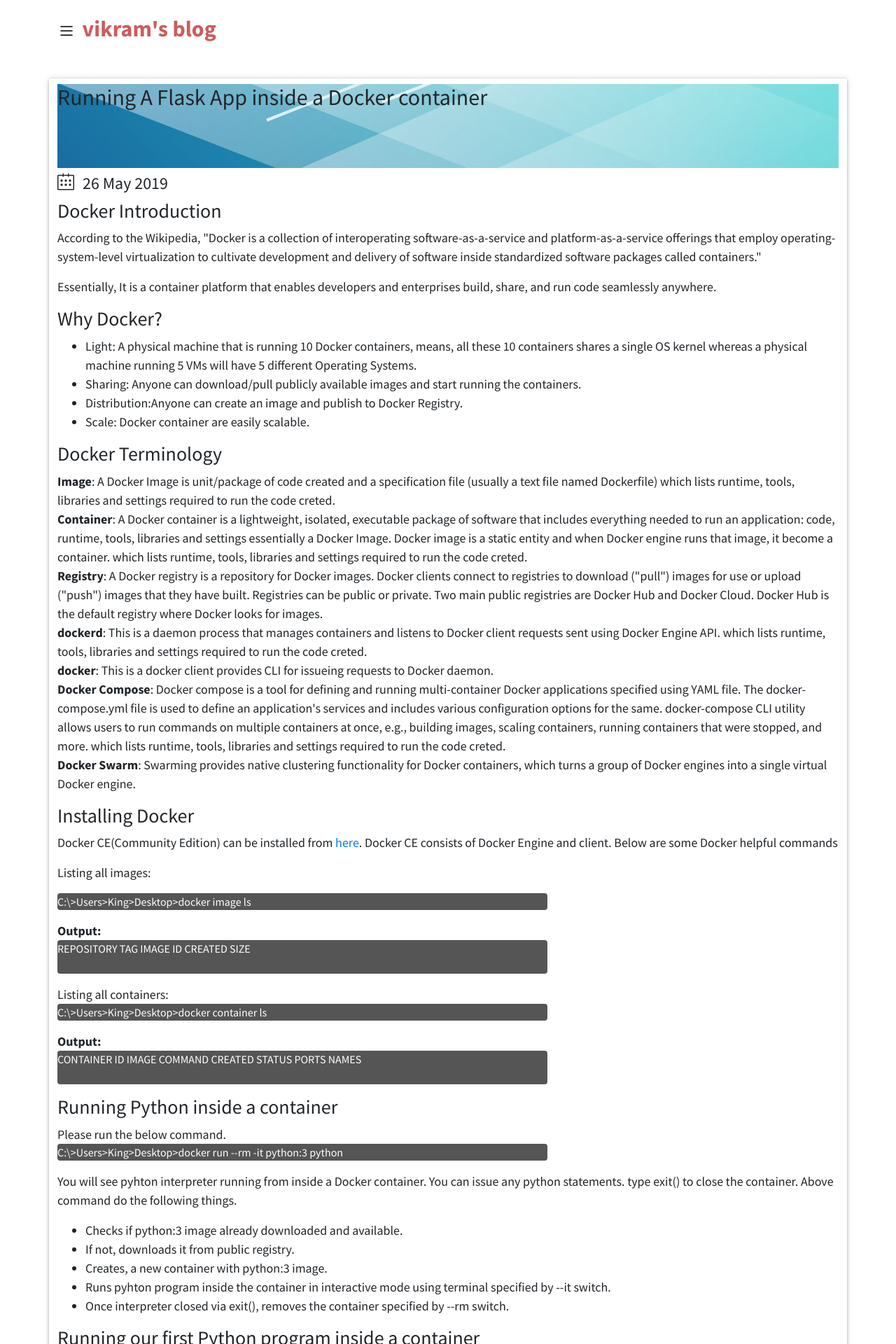
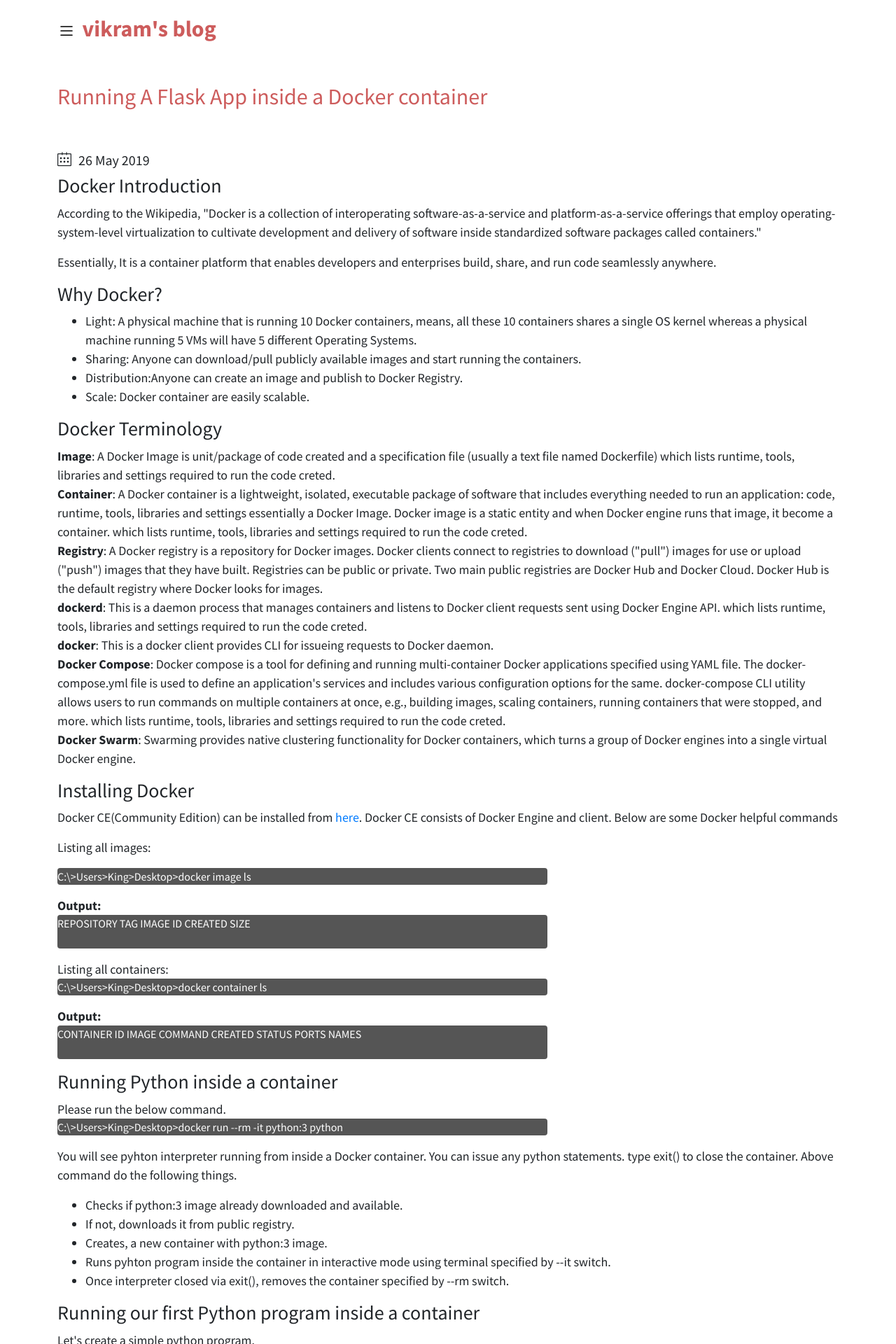
Before and after one commit to srirangamv/srirangamv.github.io, a Jekyll site: the page built from index.html, in a window 1280 px wide. Shown: the top 1920 px of the page at 70% size. Built offline with Jekyll 4.4.1, drawn with Linux system fonts in a browser that asks for light colours; nearby versions of some CDN libraries; the list of posts is cut into pages by our own code.

Commit message:
css changes.

```diff
--- a/_layouts/post.html
+++ b/_layouts/post.html
@@ -3,7 +3,7 @@
 ---
 
 <h2 class="titlebg">{{ page.title }}</h2>
-<h4><i class="icon-calendar">&nbsp;</i>{{ page.date | date_to_string }}</h4>
+<h5><i class="icon-calendar">&nbsp;</i>{{ page.date | date_to_string }}</h5>
 
 <div class="post">
 {{ content }}
--- a/css/style.css
+++ b/css/style.css
@@ -419,11 +419,11 @@
 
 #menu ul {
   display: none;
-  position: absolute;
+  position: fixed;
   top: 0px;
+  left: 0px;
   height: 100%;
-  width: 325px;
-  left: 0px;
+  width: 100%;
   margin: 0;
   border: 1px solid #efefef;
   border-bottom: 1px solid #ddd;
@@ -455,13 +455,13 @@
 }
 
 .shadow{
-  border-radius: 2px;
+  /*border-radius: 2px;
   border-top: solid 1px rgba(0,0,0,0.12);
-    padding: 8px 12px;
-    box-shadow: 0 4px 5px 0 rgba(0,0,0,0.14), 0 1px 10px 0 rgba(0,0,0,0.12), 0 2px 4px -1px rgba(0,0,0,0.2);
-    background-color: #fff;
-    margin: 0 auto;
-    overflow: hidden;
+  box-shadow: 0 4px 5px 0 rgba(0,0,0,0.14), 0 1px 10px 0 rgba(0,0,0,0.12), 0 2px 4px -1px rgba(0,0,0,0.2);*/
+  padding: 8px 12px;
+  background-color: #fff;
+  margin: 0 auto;
+  overflow: hidden;
 }
 
 .ide{
@@ -492,6 +492,6 @@
 }
 
 .titlebg{
-  background-image: url("/images/abstract_vector.jpg");
-  height: 120px;
+  color:indianred;
+  height: 90px;
 }
--- a/index.html
+++ b/index.html
@@ -7,7 +7,7 @@
 {% assign latestpost = site.posts.first %}
 
 <h2 class="titlebg">{{ latestpost.title }}</h2>
-<h4><i class="icon-calendar">&nbsp;</i>{{ latestpost.date | date_to_string }}</h4>
+<h5><i class="icon-calendar">&nbsp;</i>{{ latestpost.date | date_to_string }}</h5>
 
 <div class="post">
 {{ latestpost.content }}
```
